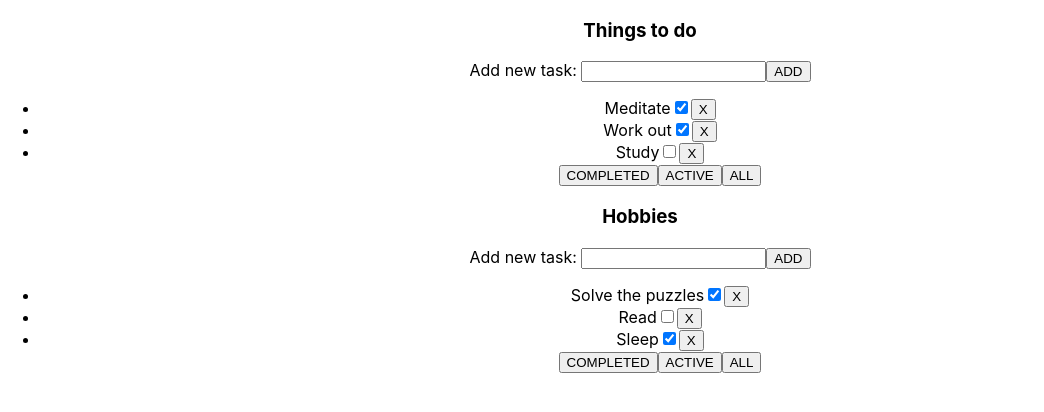
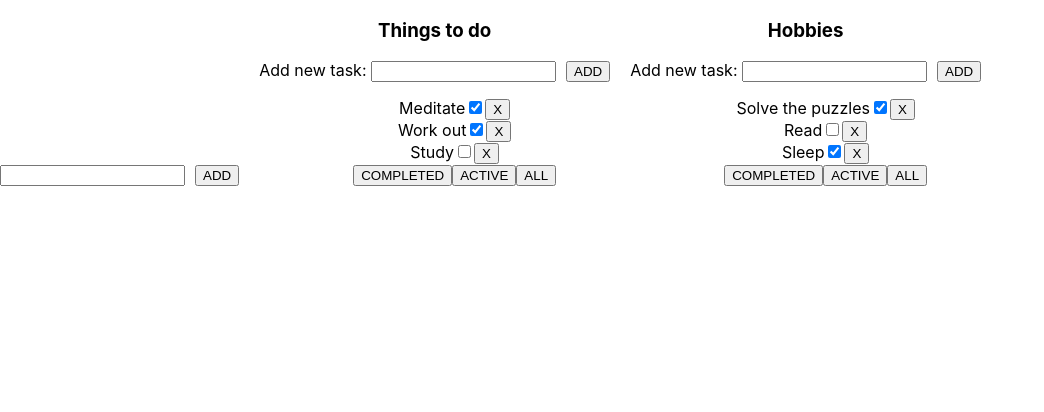
Before and after one commit to aleksandrasezer/training_todo, a React (Create React App) app: page / in a window 1280 px wide. Shown: the top 412 px of the page, without its empty margins (0-1044 px from the left). Built offline with nearby package versions, Linux system fonts and the light colour scheme.

Commit message:
AddItemForm comp + new Todo List

```diff
--- a/src/App.css
+++ b/src/App.css
@@ -1,38 +1,11 @@
 .App {
   text-align: center;
 }
-
-.App-logo {
-  height: 40vmin;
-  pointer-events: none;
+.toDOList {
+  display: inline-block;
+  text-align: center;
+  margin-left: 20px;
 }
-
-@media (prefers-reduced-motion: no-preference) {
-  .App-logo {
-    animation: App-logo-spin infinite 20s linear;
-  }
+.toDOList ul {
+  list-style: none;
 }
-
-.App-header {
-  background-color: #282c34;
-  min-height: 100vh;
-  display: flex;
-  flex-direction: column;
-  align-items: center;
-  justify-content: center;
-  font-size: calc(10px + 2vmin);
-  color: white;
-}
-
-.App-link {
-  color: #61dafb;
-}
-
-@keyframes App-logo-spin {
-  from {
-    transform: rotate(0deg);
-  }
-  to {
-    transform: rotate(360deg);
-  }
-}
--- a/src/App.tsx
+++ b/src/App.tsx
@@ -1,7 +1,8 @@
-import React, {useState} from 'react';
+import React, {ChangeEvent, useState} from 'react';
 import './App.css';
 import {FilterType, TaskType, ToDoList} from "./components/ToDoList";
 import {v1} from "uuid";
+import {AddItemForm} from "./components/AddItemForm/AddItemForm";
 
 type ToDoListType = {
     id: string
@@ -15,7 +16,7 @@ export type TasksType = {
 function App() {
     const TodoList1 = v1()
     const TodoList2 = v1()
-    const [TodoLists, setTodoLists] = useState<ToDoListType[]>([
+    const [todoLists, setTodoLists] = useState<ToDoListType[]>([
         {id: TodoList1, title: 'Things to do', filter: 'all'},
         {id: TodoList2, title: 'Hobbies', filter: 'all'}
     ])
@@ -30,9 +31,6 @@ function App() {
                 {id: v1(), title: 'Sleep', checked: true}]
     })
 
-
-    const [filter, setFilter] = useState<FilterType>('all')
-
     function addNewTask(title: string, TodoListId: string) {
         const newTask: TaskType = {
             id: v1(),
@@ -42,13 +40,23 @@ function App() {
         setTasks({...tasks, [TodoListId]: [newTask, ...tasks[TodoListId]]})
     }
 
+    function addNewTodoList(title: string) {
+        const newTodoList: ToDoListType = {
+            id: v1(),
+            title,
+            filter: 'all'
+        }
+        setTodoLists([newTodoList,...todoLists])
+        setTasks({...tasks, [newTodoList.id]: []})
+    }
+
     function deleteLine(id: string, TodoListId: string) {
         let tasksLeft = tasks[TodoListId].filter((f) => f.id !== id)
         setTasks({...tasks, [TodoListId]: tasksLeft})
     }
 
     function changeFilter(filter: FilterType, ToDoListId: string) {
-        setTodoLists(TodoLists.map(tl => tl.id === ToDoListId ? {...tl, filter: filter} : tl))
+        setTodoLists(todoLists.map(tl => tl.id === ToDoListId ? {...tl, filter: filter} : tl))
     }
 
     function changeTaskStatus(checked: boolean, ToDoListId: string, taskId: string) {
@@ -56,16 +64,16 @@ function App() {
         setTasks({...tasks, [ToDoListId]: newTasks})
     }
 
-    function filteredTasks(TodoLists: ToDoListType) {
-        if (TodoLists.filter === 'completed') {
-            return tasks[TodoLists.id].filter(t => t.checked)
+    function filteredTasks(todoLists: ToDoListType) {
+        if (todoLists.filter === 'completed') {
+            return tasks[todoLists.id].filter(t => t.checked)
         }
-        if (TodoLists.filter === 'active') {
-            return tasks[TodoLists.id].filter(t => !t.checked)
-        } else return tasks[TodoLists.id]
+        if (todoLists.filter === 'active') {
+            return tasks[todoLists.id].filter(t => !t.checked)
+        } else return tasks[todoLists.id]
     }
 
-    const todoListsComponents = TodoLists.map(tl => {
+    const todoListsComponents = todoLists.map(tl => {
         return (
             <ToDoList id={tl.id}
                       filter={tl.filter}
@@ -79,9 +87,10 @@ function App() {
         )
     });
     return (
-        <div className="App">
+        <>
+            <AddItemForm onButtonClick={addNewTodoList} />
             {todoListsComponents}
-        </div>
+        </>
     );
 }
 
--- /dev/null
+++ b/src/components/AddItemForm/AddItemForm.module.css
@@ -0,0 +1,3 @@
+.addItemFormButton {
+    margin-left: 10px;
+}
--- /dev/null
+++ b/src/components/AddItemForm/AddItemForm.tsx
@@ -0,0 +1,28 @@
+import React, {ChangeEvent, useState} from "react";
+import s from './AddItemForm.module.css'
+
+type AddItemFormPropsType = {
+    onButtonClick: (title: string) => void
+}
+
+
+
+export function AddItemForm(props: AddItemFormPropsType) {
+
+    const [title, setTitle] = useState('')
+
+    const onChangeHandler = (e: ChangeEvent<HTMLInputElement>) => setTitle(e.currentTarget.value)
+    const onButtonClickHandler = () => {
+        props.onButtonClick(title)
+        setTitle('')
+    }
+
+    return (
+        <>
+            <input value={title}
+                   onChange={onChangeHandler} />
+            <button onClick={onButtonClickHandler}
+                    className={s.addItemFormButton}>ADD</button>
+        </>
+    )
+}
--- a/src/components/ToDoList.tsx
+++ b/src/components/ToDoList.tsx
@@ -1,4 +1,5 @@
-import React, {ChangeEvent, useState} from "react";
+import React from "react";
+import {AddItemForm} from "./AddItemForm/AddItemForm";
 
 type PropsType = {
     id: string
@@ -18,22 +19,15 @@ export type TaskType = {
 export type FilterType = 'all' | 'active' | 'completed'
 
 export function ToDoList(props: PropsType) {
-    const [newTaskTitle, setNewTaskTitle] = useState('')
+    const addTask = (title: string) => {
+        props.addNewTask(title, props.id)
+    }
 
-    return <div>
+    return <div className={'toDOList'}>
         <h3>{props.title}</h3>
 
         <div>
-            Add new task: <input value={newTaskTitle} onChange={(e) => {
-            setNewTaskTitle(e.currentTarget.value)
-        }}/>
-            <button onClick={
-                () => {
-                    props.addNewTask(newTaskTitle, props.id)
-                    setNewTaskTitle('')
-                }}>
-                ADD
-            </button>
+            Add new task: <AddItemForm onButtonClick={addTask} />
         </div>
 
         <ul>
```
